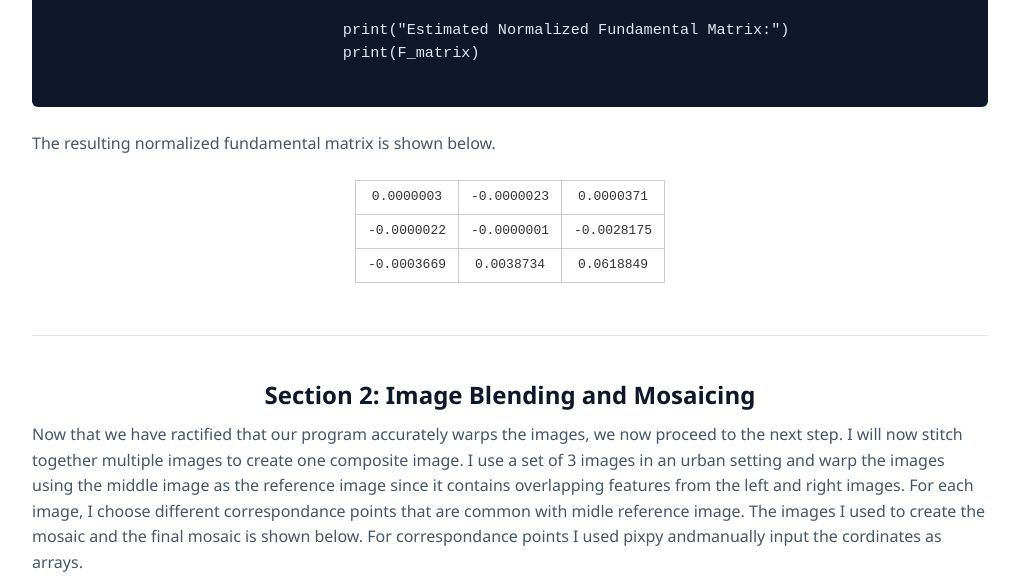
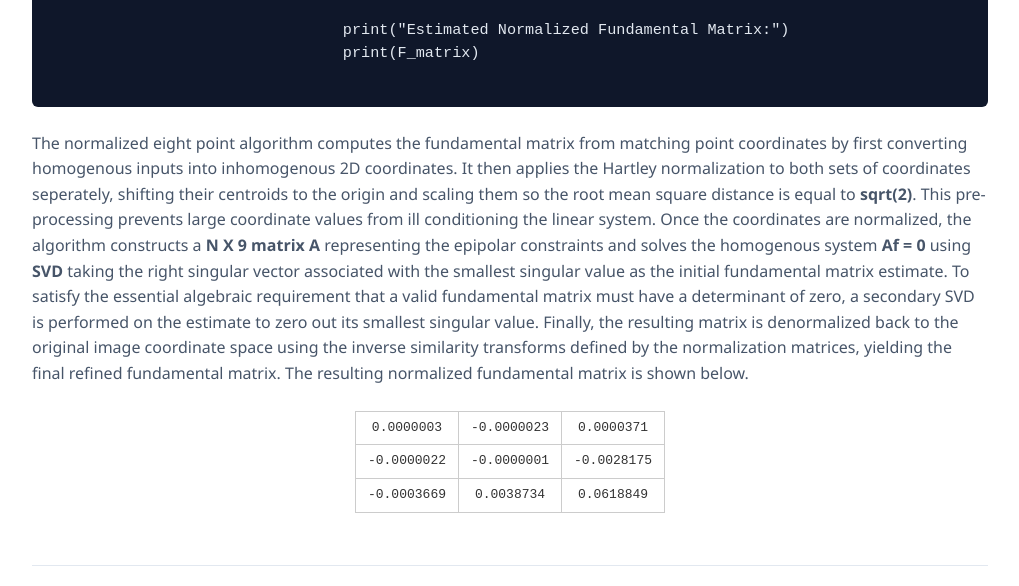
Before and after one commit to MMuneeb97/SYDE671_Assignment_4, a plain HTML site: page Part1.html in a window 1280 px wide. Shown: the part 5440-6026 px from the top of the page, without its empty margins (130-1149 px from the left). Drawn offline with Linux system fonts and the light colour scheme.

Commit message:
Update Part1.html

```diff
--- a/Part1.html
+++ b/Part1.html
@@ -29,7 +29,7 @@
             <p style="text-align: left;">In this blog we will be reviewing the concepts from assignment 4. Assignment 4 focuses on Fundamental matrix estimation based on point correspondances.
  </p>
 
-            <!-- SECTION 1: INTRODUCTION TO CONVOLUTION -->
+
 <div class="section-block">
 		<h2 class="section-title">Section 1: Fundamental Matrix Estimation From Point Correspondences</h2>
 		<p class="section-desc">In this section I use the 2D data points from images 1 and 2 in aata set 1.
@@ -275,7 +275,17 @@
 				print(F_matrix)
 				</code></pre>
 			</div>
-	<p class="section-desc">The resulting normalized fundamental matrix is shown below.</p>
+	<p class="section-desc">The normalized eight point algorithm computes the fundamental matrix from matching point coordinates
+	by first converting homogenous inputs into inhomogenous 2D coordinates. It then applies the Hartley normalization to both sets of
+	coordinates seperately, shifting their centroids to the origin and scaling them so the root mean square distance is equal to
+	<strong>sqrt(2)</strong>. This pre-processing prevents large coordinate values from ill conditioning the linear system.
+	Once the coordinates are normalized, the algorithm constructs a <strong>N X 9 matrix A</strong> representing the epipolar
+	constraints and solves the homogenous system <strong>Af = 0</strong> using <strong>SVD</strong> taking the right singular vector
+	associated with the smallest singular value as the initial fundamental matrix estimate. To satisfy the essential algebraic requirement
+	that a valid fundamental matrix must have a determinant of zero, a secondary SVD is performed on the estimate to zero out its smallest
+	singular value. Finally, the resulting matrix is denormalized back to the original image coordinate space using the inverse similarity
+	transforms defined by the normalization matrices, yielding the final refined fundamental matrix.
+	The resulting normalized fundamental matrix is shown below.</p>
 	<style>
 			  .matrix-container {
 			    display: flex;
```
